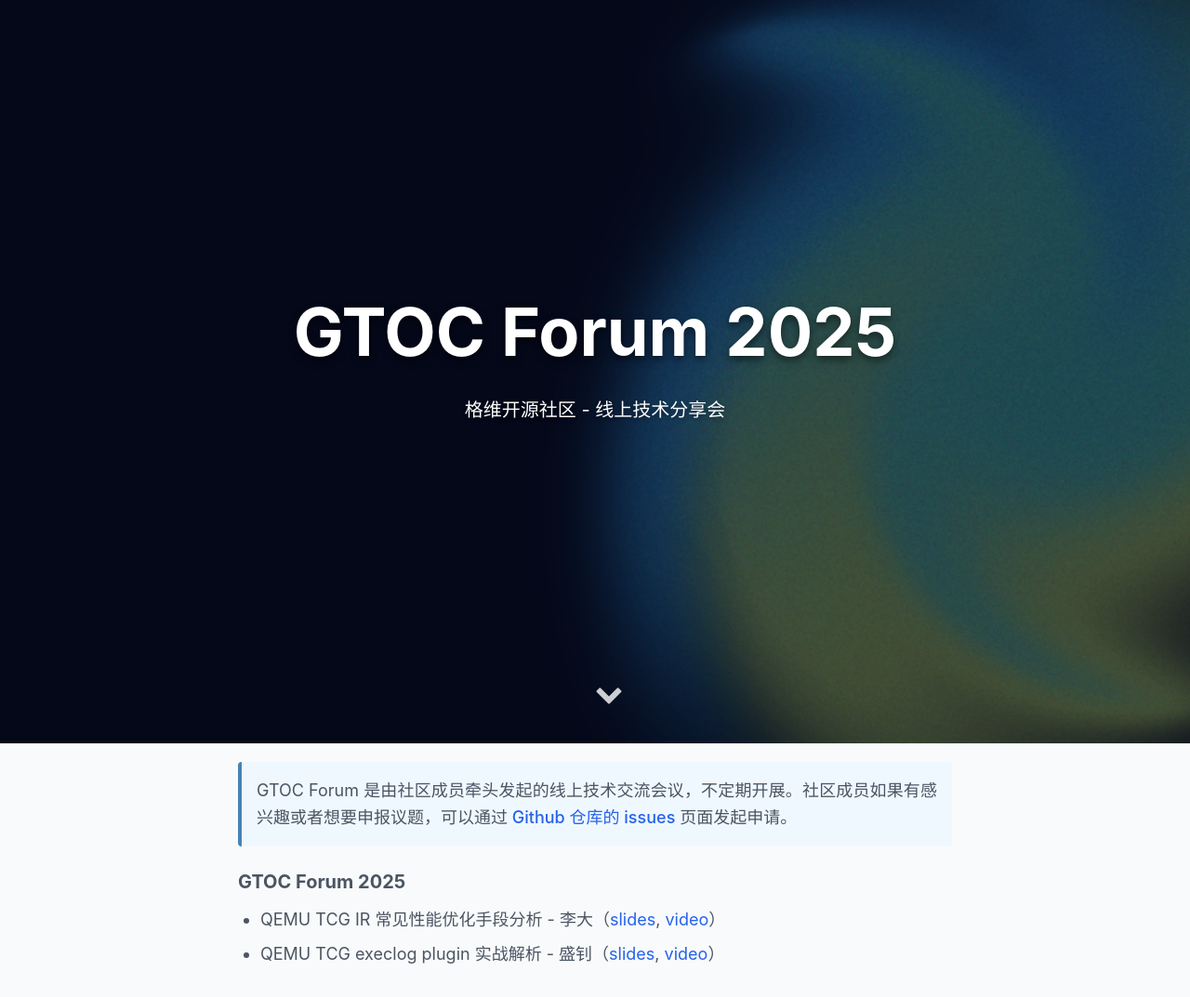
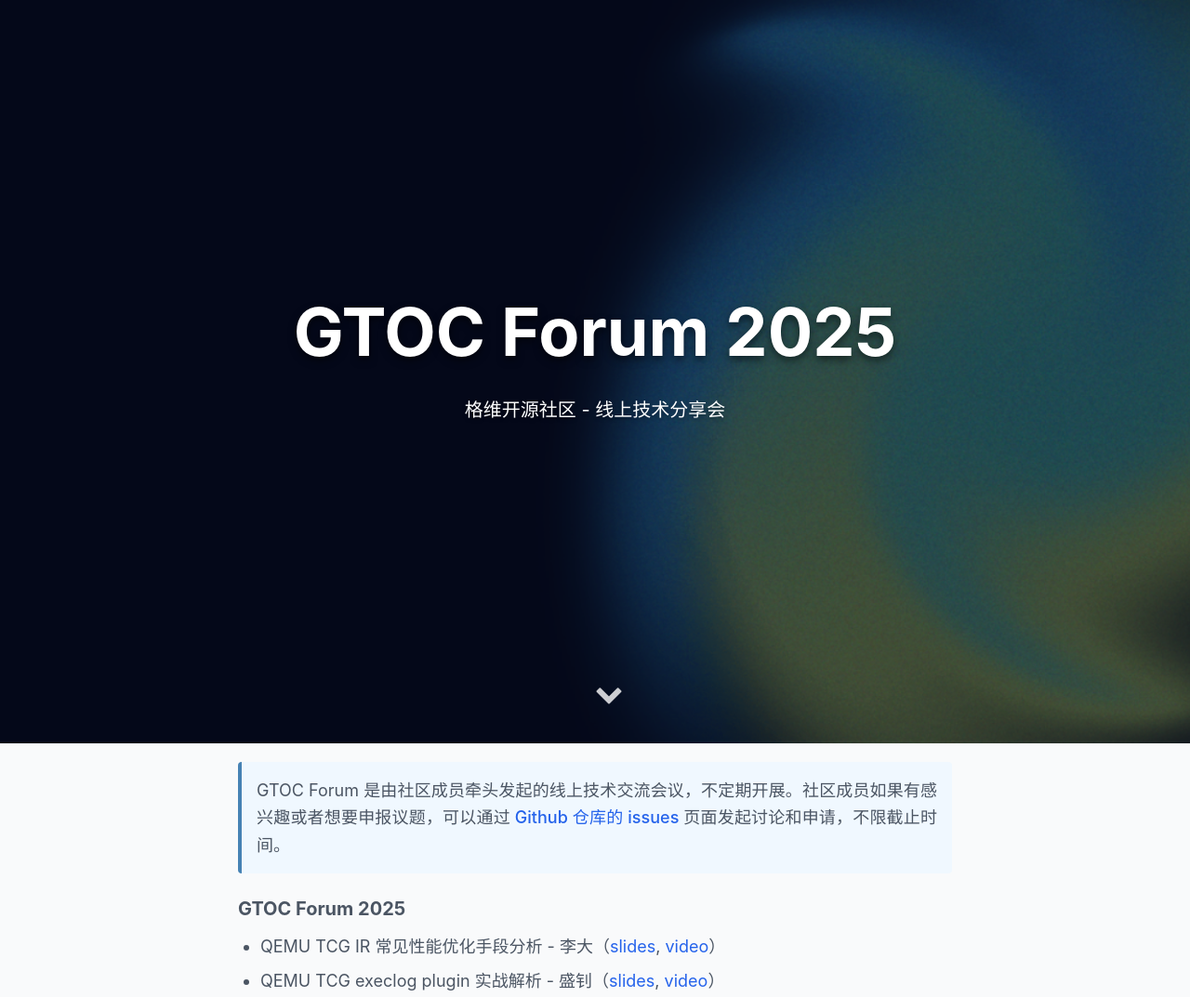
Before and after one commit to gevico/gtoc-forum, a plain HTML site: page index.html in a window 1280 px wide. Shown: the top 1073 px of the page at 93% size. Drawn offline with nearby package versions, Linux system fonts and the light colour scheme.

```diff
--- a/index.html
+++ b/index.html
@@ -84,7 +84,7 @@
                         style="background-color: #f0f8ff; padding: 16px; border-left: 4px solid #4682b4; border-radius: 4px; margin-bottom: 24px; text-align: justify;">
                         GTOC Forum 是由社区成员牵头发起的线上技术交流会议，不定期开展。社区成员如果有感兴趣或者想要申报议题，可以通过<a
                             href="https://github.com/gevico/gtoc-forum/issues" target="_blank" rel="noopener noreferrer"
-                            class="text-blue-600 hover:underline font-medium"> Github 仓库的 issues </a>页面发起申请。
+                            class="text-blue-600 hover:underline font-medium"> Github 仓库的 issues </a>页面发起讨论和申请，不限截止时间。
                     </div>
 
                     <h3 class="text-xl font-bold mt-4 mb-3">GTOC Forum 2025</h3>
```
